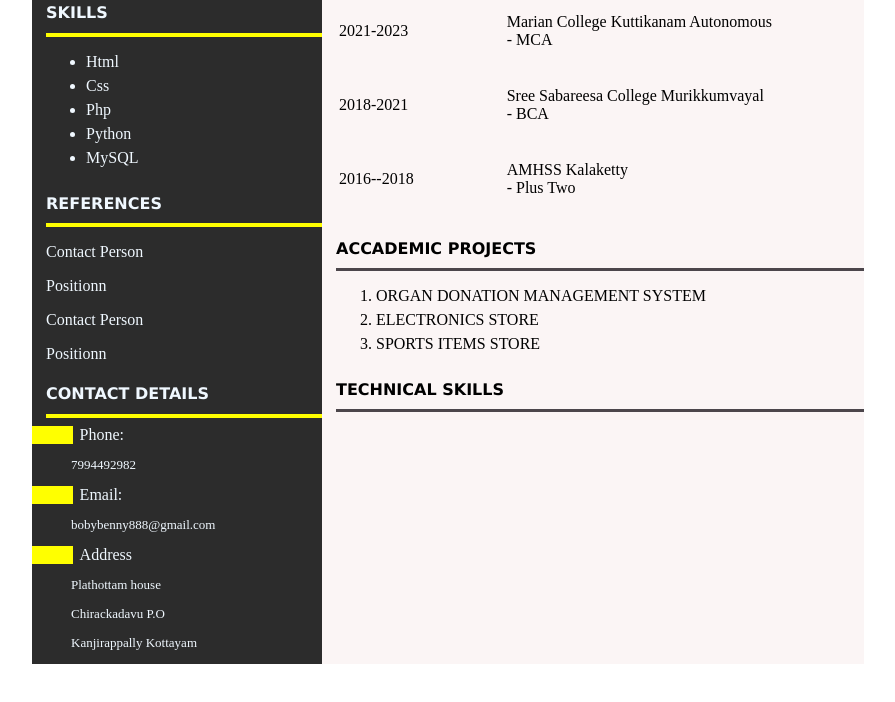
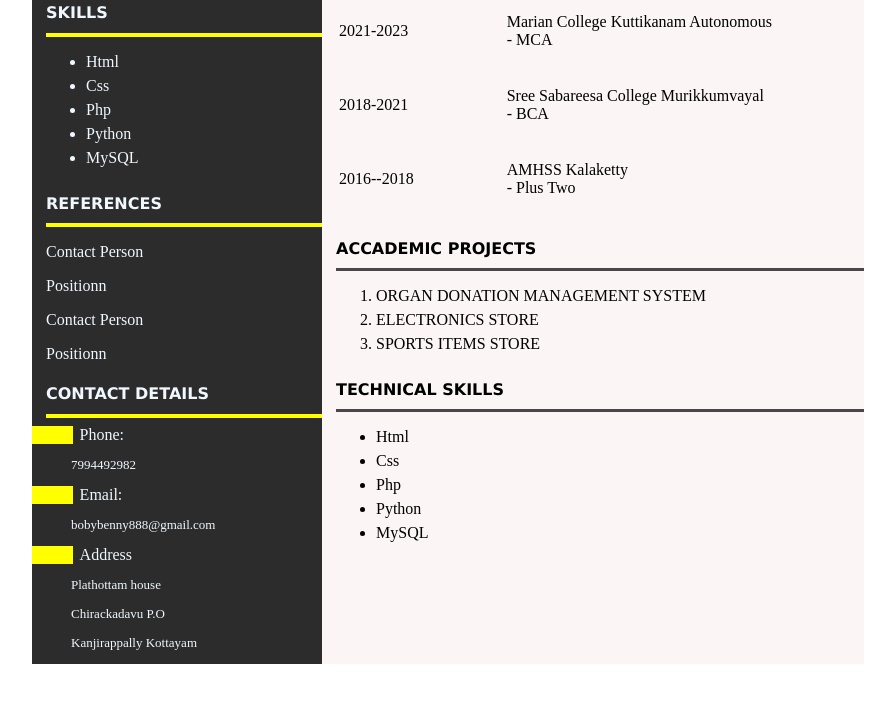
Before and after one commit to bobbybenny8084/newRepo, a plain HTML site: page index.html in a window 1280 px wide. Shown: the part 350-1052 px from the top of the page, without its empty margins (56-951 px from the left). Drawn offline with Linux system fonts and the light colour scheme.

Commit message:
feat:added skills in portfolio

```diff
--- a/index.html
+++ b/index.html
@@ -109,6 +109,14 @@
 <div >
     <h4>TECHNICAL SKILLS</h4>
     <hr class="rightSidehr">
+    <ul>
+        <li>Html</li>
+        <li>Css</li>
+        <li>Php</li>
+        <li>Python</li>
+        <li>MySQL</li>
+
+    </ul>
 
 
 </div>
```
